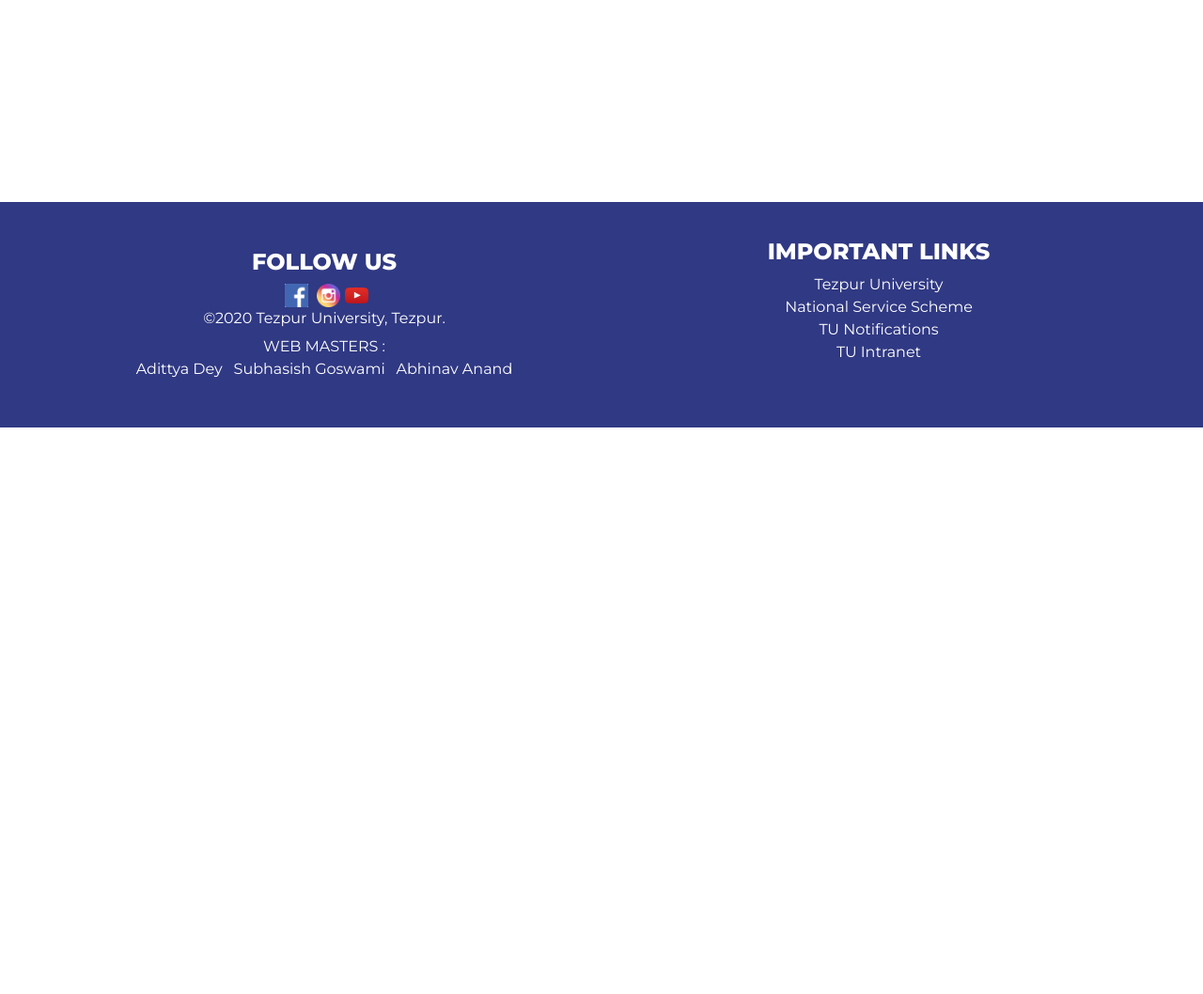
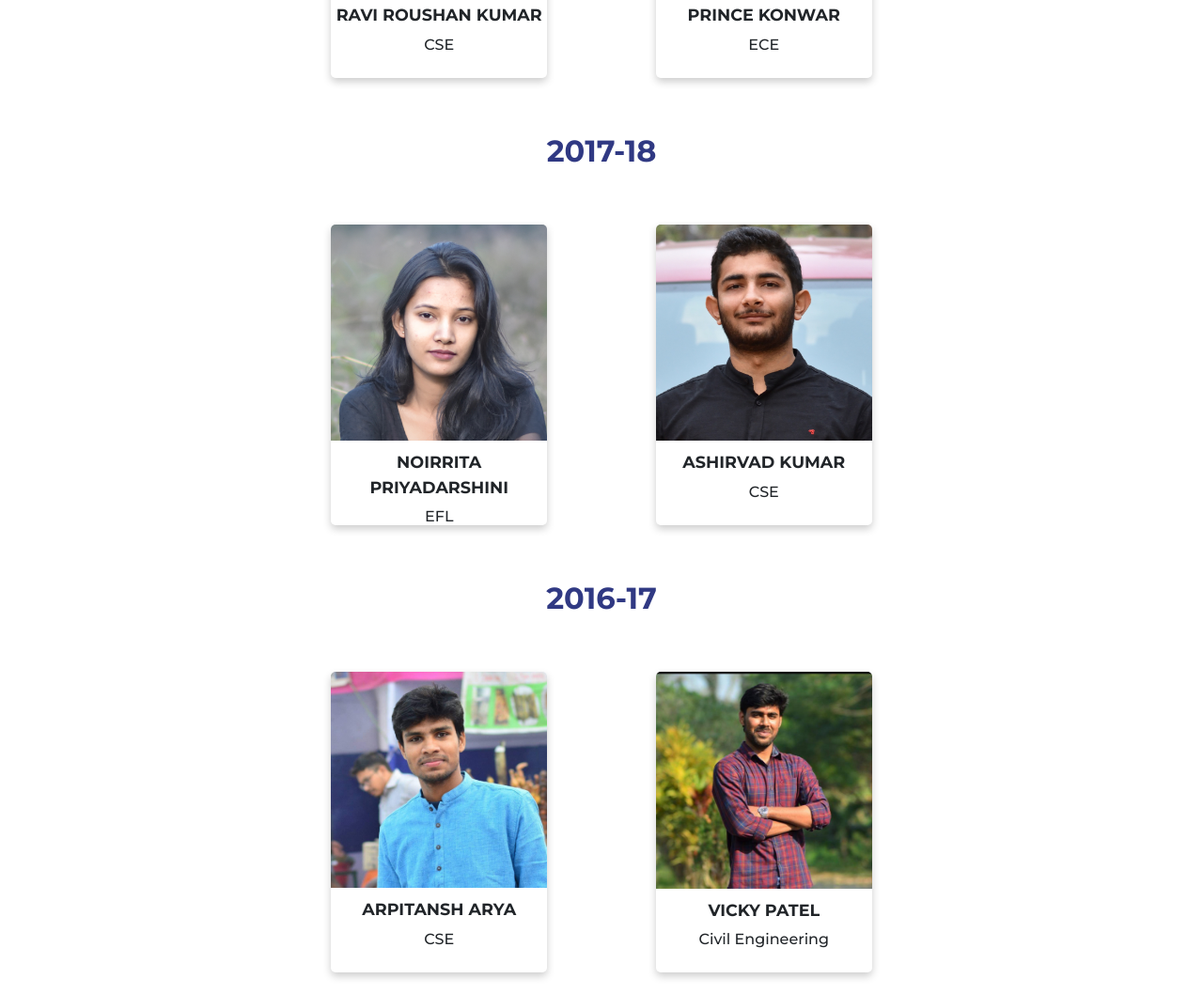
Before and after one commit to adiXcodr/nsstu, a React app in the folder client/: page /#/previous-coordinators in a window 1280 px wide. Shown: the part 694-1752 px from the top of the page at 94% size. Before the commit the page ends 1149 px from the top, so only its background shows below. Built offline with nearby package versions, Linux system fonts and the light colour scheme; no server answers; a web font is replaced by a local one.

Commit message:
prev_mems

```diff
--- a/client/src/components/members/founding.css
+++ b/client/src/components/members/founding.css
@@ -0,0 +1,38 @@
+.wcard-year {
+    box-shadow: 0 4px 8px 0 rgba(0, 0, 0, 0.2);
+    transition: 0.3s;
+    border-radius: 5px;
+    text-decoration: none;
+     font-family: 'Montserrat', sans-serif;
+    text-align: center;
+    position: relative;
+    margin:0 5%;
+
+  }
+
+  .cards_year{
+      width:90% !important;
+      margin: 0 auto !important;
+      display: flex !important;
+      justify-content: center !important;
+      align-items: center !important;
+  }
+
+  .prev_mem_container{
+      width:100%;
+  }
+
+
+  @media only screen and (min-width: 1025px) {
+      .wcard-year{
+          width:20%;
+          height: 320px;
+      }
+    }
+
+  @media only screen and (max-width: 1024px) {
+        .wcard-year{
+            width:30%;
+            height: 350px;
+        }
+      }
--- a/client/src/components/members/founding.js
+++ b/client/src/components/members/founding.js
@@ -1,5 +1,11 @@
 import React from "react";
 import "./founding.css";
+import ravi from "../../../src/resources/ravi.jpg";
+import prince from "../../../src/resources/prince.jpeg";
+import noirrita from "../../../src/resources/noirrita.jpg";
+import ashirvad from "../../../src/resources/ashirvad.jpg";
+import arya from "../../../src/resources/arya.jpeg";
+import vicky from "../../../src/resources/vicky.jpeg";
 
 
 class Founding extends React.Component {
@@ -7,6 +13,115 @@ class Founding extends React.Component {
     return (
       <div className="prev_mem_container">
 
+            <br></br>
+            <div class="wheading">Former Student Coordinators</div>
+            <br></br>
+
+
+
+            <div class="wheading">2018-19</div>
+            <br></br>
+            <div class="cards_year row align-items-center">
+
+                          <div class= "wcard-year">
+                                <img src={ravi} className="wimages-coordinator" />
+                                <div className="wcbody-coordinator">
+                                  <p id="wname">Ravi Roushan Kumar</p>
+                                  <p id="wpos">CSE</p>
+                                  <br></br>
+
+
+                              </div>
+                        </div>
+
+                        <div class= "wcard-year">
+                                <img src={prince} className="wimages-coordinator" />
+                                <div className="wcbody-coordinator">
+                                  <p id="wname">Prince Konwar</p>
+                                  <p id="wpos">ECE</p>
+                                  <br></br>
+
+                              </div>
+                        </div>
+
+
+
+            </div>
+            <br></br>
+
+
+
+            <div class="wheading">2017-18</div>
+            <br></br>
+            <div class="cards_year row align-items-center">
+
+                          <div class= "wcard-year">
+                                <img src={noirrita} className="wimages-coordinator" />
+                                <div className="wcbody-coordinator">
+                                  <p id="wname">Noirrita Priyadarshini</p>
+                                  <p id="wpos">EFL</p>
+                                  <br></br>
+
+
+                              </div>
+                        </div>
+
+                        <div class= "wcard-year">
+                                <img src={ashirvad} className="wimages-coordinator" />
+                                <div className="wcbody-coordinator">
+                                  <p id="wname">Ashirvad Kumar</p>
+                                  <p id="wpos">CSE</p>
+                                  <br></br>
+
+
+                              </div>
+                        </div>
+
+            </div>
+            <br></br>
+
+
+
+
+
+            <div class="wheading">2016-17</div>
+            <br></br>
+            <div class="cards_year row align-items-center">
+
+                          <div class= "wcard-year">
+                                <img src={arya} className="wimages-coordinator" />
+                                <div className="wcbody-coordinator">
+                                  <p id="wname">Arpitansh Arya</p>
+                                  <p id="wpos">CSE</p>
+                                  <br></br>
+
+
+                              </div>
+                        </div>
+
+                        <div class= "wcard-year">
+                                <img src={vicky} className="wimages-coordinator" />
+                                <div className="wcbody-coordinator">
+                                  <p id="wname">Vicky Patel</p>
+                                  <p id="wpos">Civil Engineering</p>
+                                  <br></br>
+
+
+                              </div>
+                        </div>
+
+            </div>
+            <br></br>
+            <br></br>
+            <br></br>
+            <br></br>
+            <br></br>
+
+
+
+
+
+
       </div>
     );
   }
--- a/client/src/components/members/working.css
+++ b/client/src/components/members/working.css
@@ -55,7 +55,7 @@
 
   .wcard-coordinator {
     box-shadow: 0 4px 8px 0 rgba(0, 0, 0, 0.2);
-    width: 20% !important;
+    width: 17% !important;
     height: 380px !important;
     position:relative !important;
     left: 0% !important;
@@ -157,17 +157,17 @@
 
 .wcard-officer {
   box-shadow: 0 4px 8px 0 rgba(0, 0, 0, 0.2);
-  width: 23% ;
+  width: 21% ;
   height: 430px ;
   position:relative ;
   left: 0% ;
-  margin-left: 1% ;
-  margin-right: 1% ;
+  margin-left: 2% ;
+  margin-right: 2% ;
 }
 
 .wcard-coordinator {
   box-shadow: 0 4px 8px 0 rgba(0, 0, 0, 0.2);
-  width: 20% ;
+  width: 22% ;
   height: 430px ;
   position:relative ;
   left: 0% ;
```
Also changed, not shown: client/src/resources/arya.jpeg (added), client/src/resources/ashirvad.jpg (added), client/src/resources/noirrita.jpg (added), client/src/resources/prince.jpeg (added), client/src/resources/ravi.jpg (added), client/src/resources/reetamoni.jpg, client/src/resources/sd.jpg, client/src/resources/vicky.jpeg (added).
